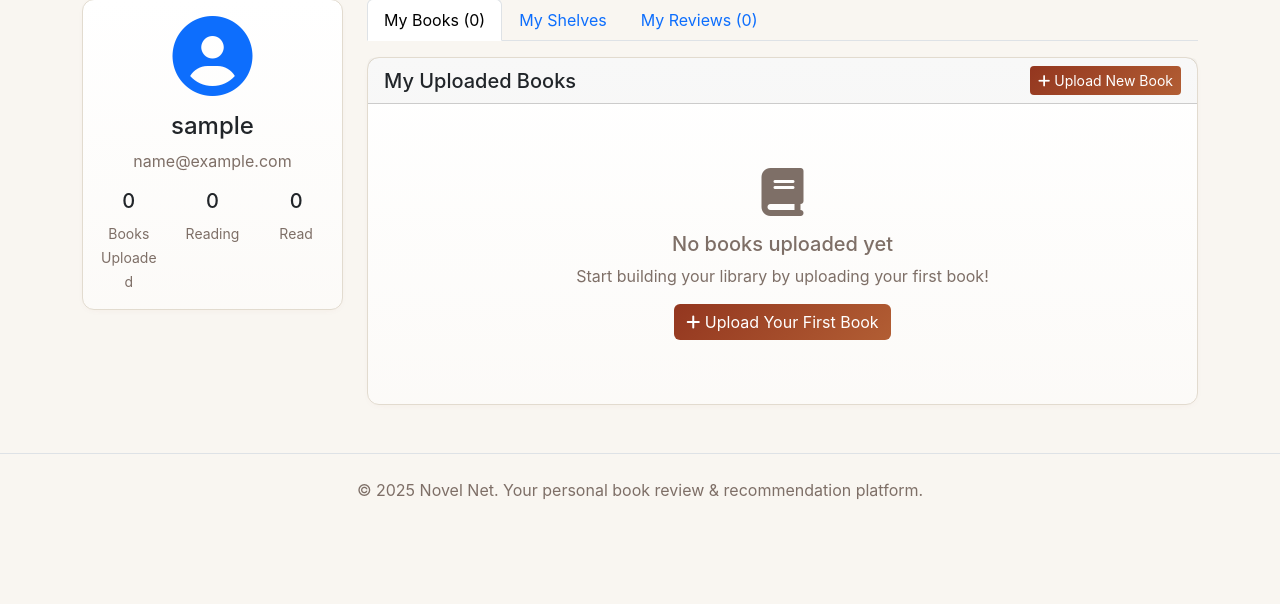
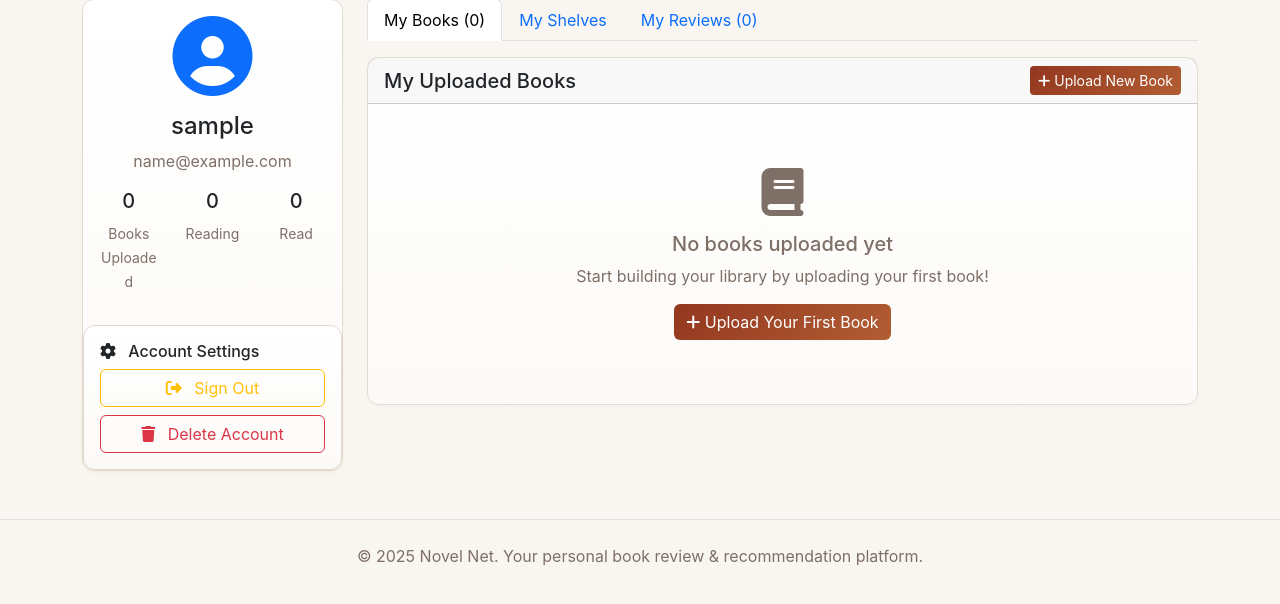
Before and after one commit to yadavkapil23/NovelNet, a Django app: page /profile/ in a window 1280 px wide. Shown: the part 82-686 px from the top of the page. Run offline with Django 5.2, Linux system fonts and the light colour scheme; the visitor is signed in with stand-in values (Sample User, id 1); data that the repository does not hold is empty.

Commit message:
creating profile

```diff
--- a/templates/books/user_profile.html
+++ b/templates/books/user_profile.html
@@ -27,6 +27,26 @@
                         <div class="col-4">
                             <h5>{{ shelves.read.count }}</h5>
                             <small class="text-muted">Read</small>
+                        </div>
+                    </div>
+                </div>
+                <!-- Account Actions -->
+                <div class="card mt-3">
+                    <div class="card-body">
+                        <h6 class="card-title">
+                            <i class="fas fa-cog me-2"></i>
+                            Account Settings
+                        </h6>
+                        <div class="d-grid gap-2">
+                            <a href="{% url 'logout_custom' %}" class="btn btn-outline-warning">
+                                <i class="fas fa-sign-out-alt me-2"></i>
+                                Sign Out
+                            </a>
+                            <a href="{% url 'delete_account' %}" class="btn btn-outline-danger"
+                               onclick="return confirm('Are you sure you want to delete your account? This action cannot be undone!')">
+                                <i class="fas fa-trash me-2"></i>
+                                Delete Account
+                            </a>
                         </div>
                     </div>
                 </div>
```
